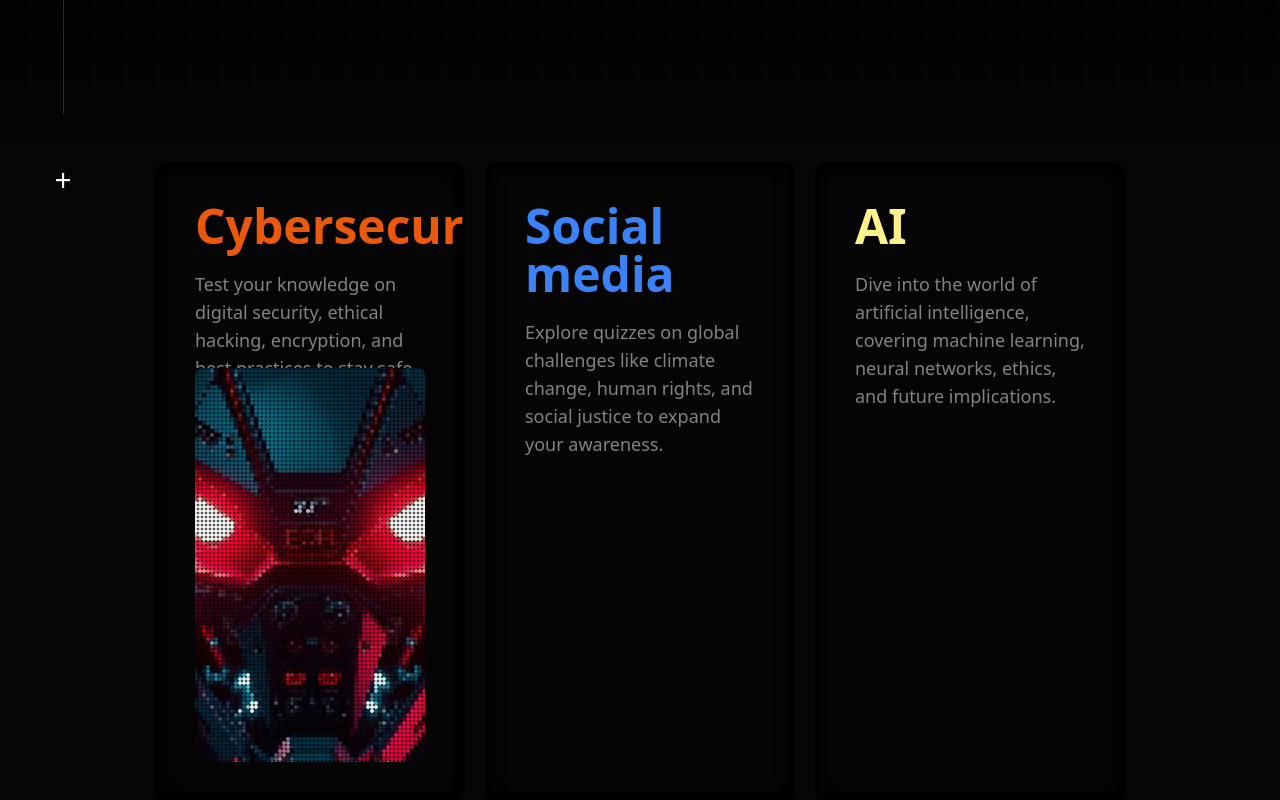
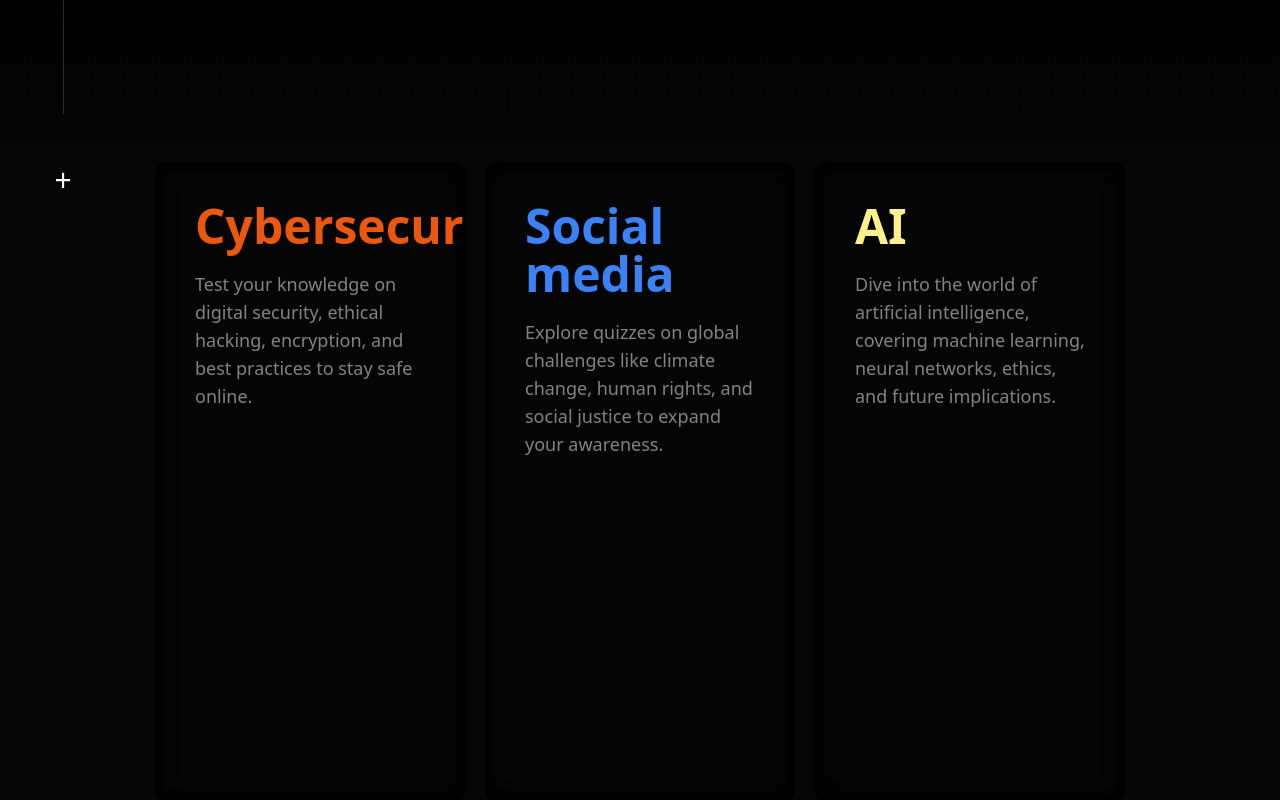
Before and after one commit to gopher93185789/quizzy, a Next.js app: page / in a window 1280 px wide. Shown: the part 686-1486 px from the top of the page. Built offline with nearby package versions, Linux system fonts and the light colour scheme.

Commit message:
remove pixel image

```diff
--- a/src/app/page.tsx
+++ b/src/app/page.tsx
@@ -72,11 +72,7 @@ export default function Home() {
             titleColor="text-orange-600"
             text="              Test your knowledge on digital security, ethical hacking,
               encryption, and best practices to stay safe online."
-          >
-            <div className="h-full rounded-lg w-full flex items-center justify-center overflow-hidden">
-              <PixelImage particleDiameter={4} src="/robot.png" />
-            </div>
-          </TextCard>
+          />
 
           <TextCard
             title="Social media"
```
